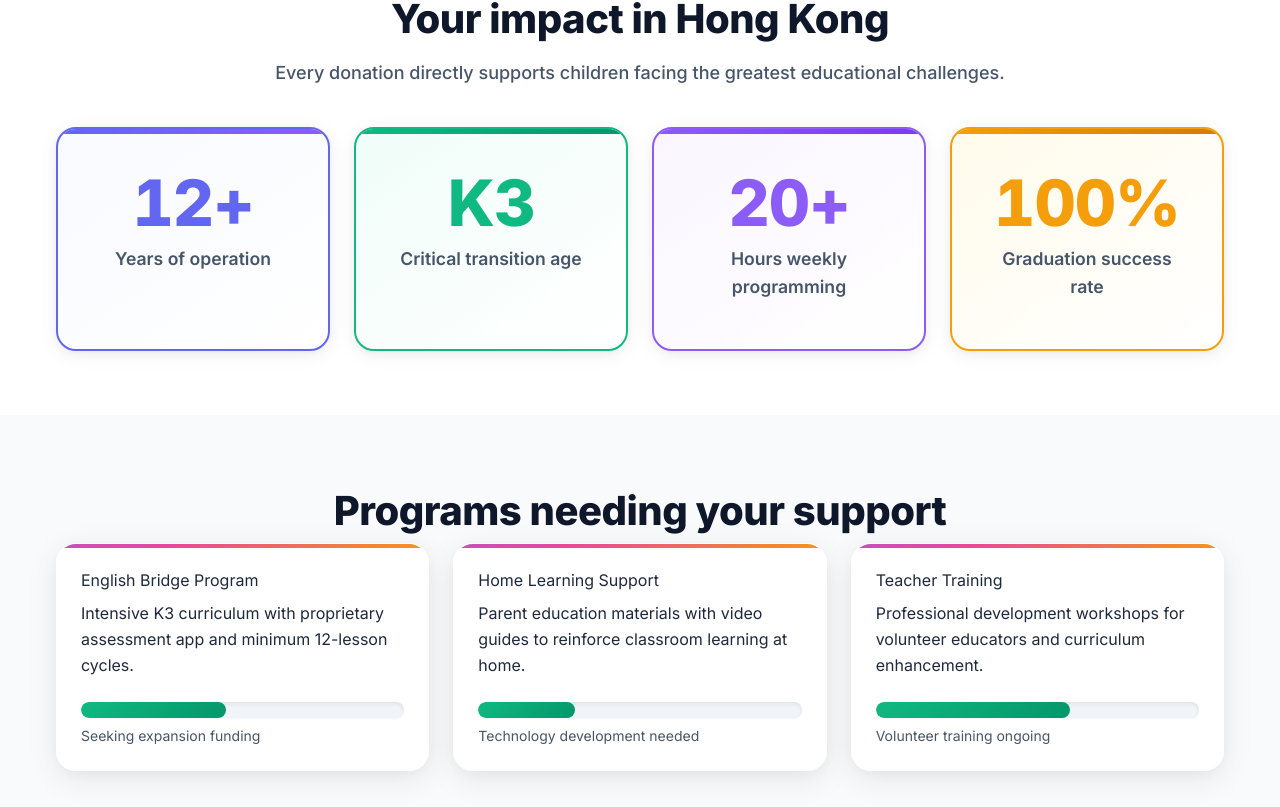
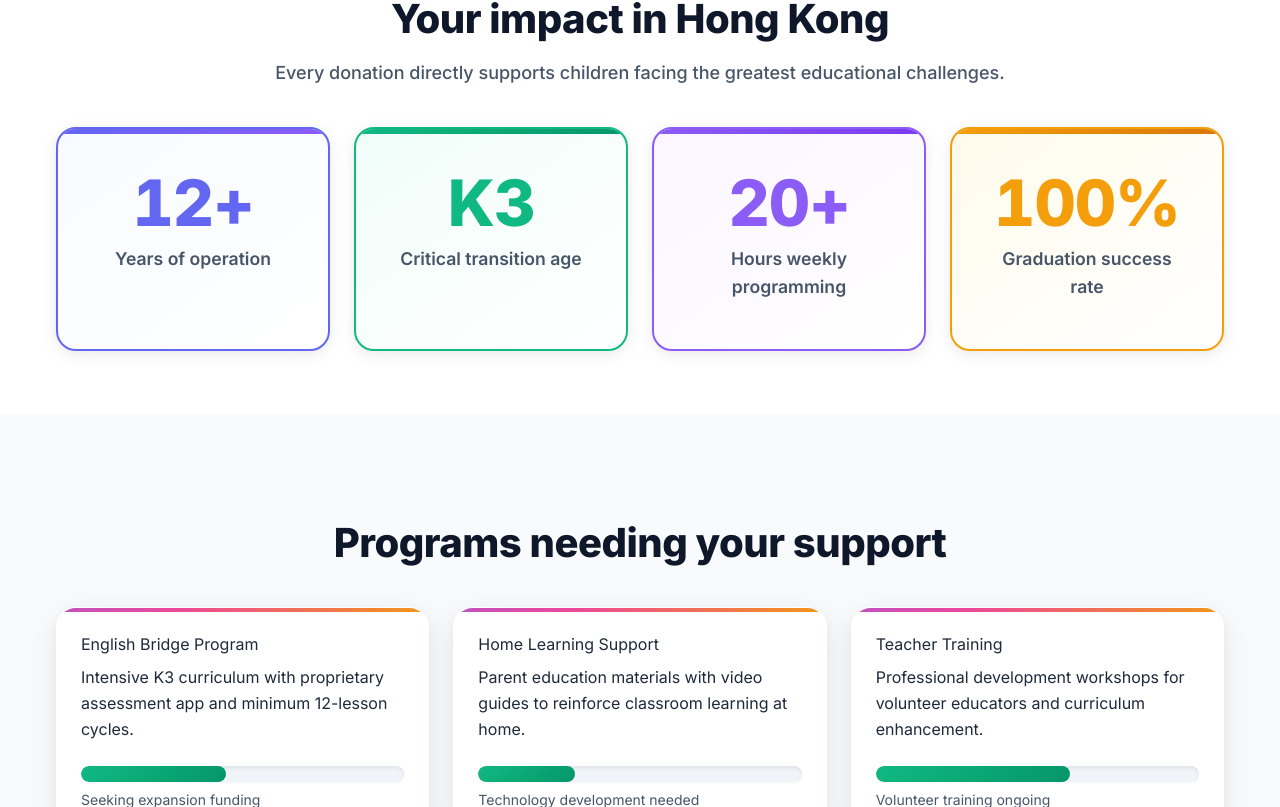
Before and after one commit to Darkmatter126ms/CodeToGive, a Vue app in the folder frontend/: page / in a window 1280 px wide. Shown: the part 1986-2793 px from the top of the page. Built offline with nearby package versions, Linux system fonts and the light colour scheme.

Commit message:
Update LandingPage.vue

```diff
--- a/frontend/src/views/LandingPage.vue
+++ b/frontend/src/views/LandingPage.vue
@@ -29,7 +29,7 @@ function donate(){
       </p>
 
       <div class="mt-8 flex flex-wrap justify-center items-center gap-4">
-        <button class="btn-donate" @click="donate">Fund a child's future</button>
+        <a href="/viewcampaigns" class="btn-donate">Fund a child's future</a>
         <a href="#about" class="btn-secondary">Learn about REACH</a>
       </div>
 
@@ -134,7 +134,7 @@ function donate(){
   <!-- PROGRAMS -->
   <section class="section-light">
     <div class="container py-16">
-      <h2 class="text-center mb-10 font-weight-700 text-slate-900" style="font-size: 2.5rem; font-weight: 800; letter-spacing: -0.5px;">Programs needing your support</h2>
+      <h2 class="text-center mb-10 py-8 font-weight-700 text-slate-900" style="font-size: 2.5rem; font-weight: 800; letter-spacing: -0.5px;">Programs needing your support</h2>
       <div class="grid md:grid-cols-3 gap-6">
         <article class="card p-6">
           <h3>English Bridge Program</h3>
```
